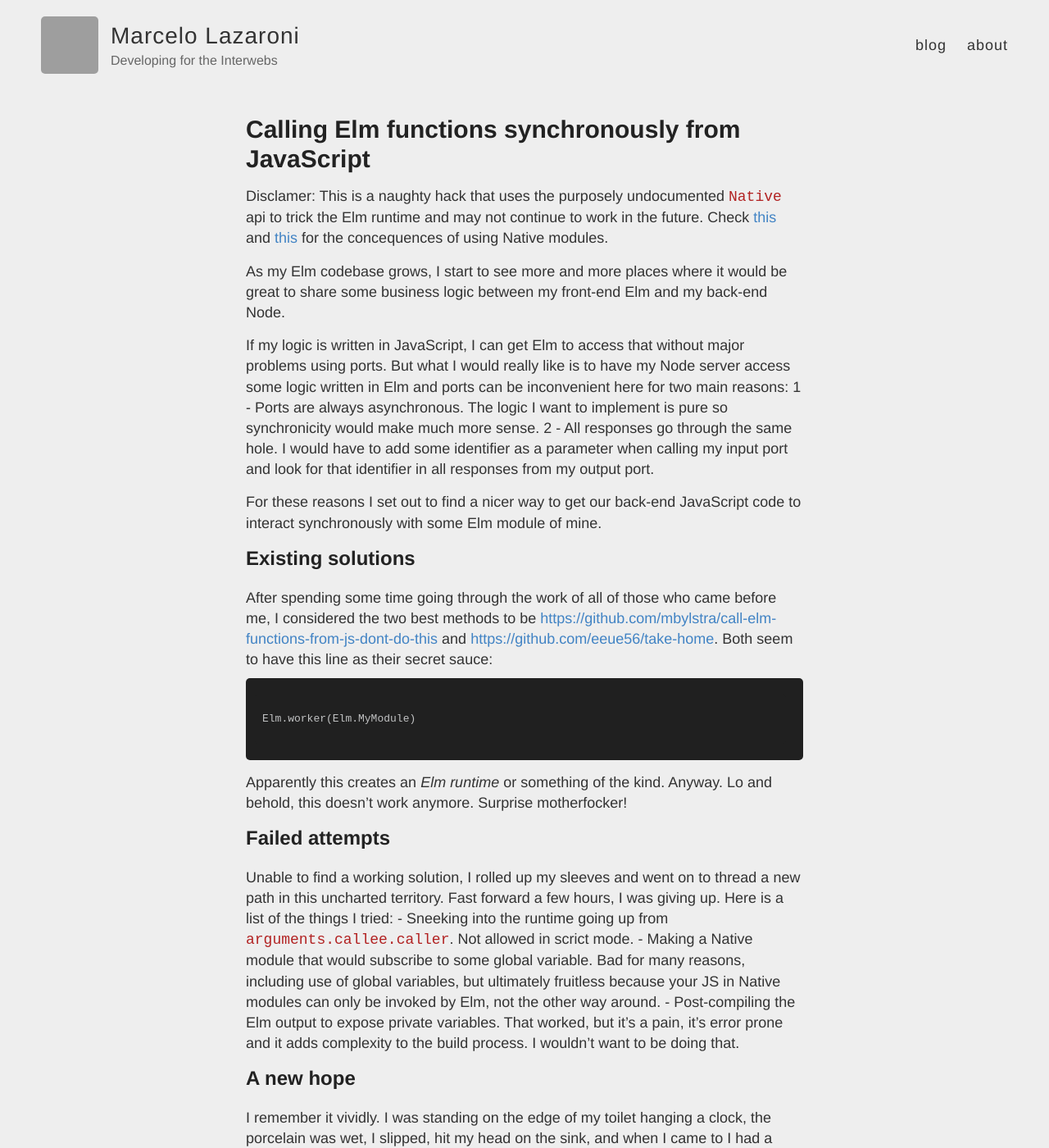
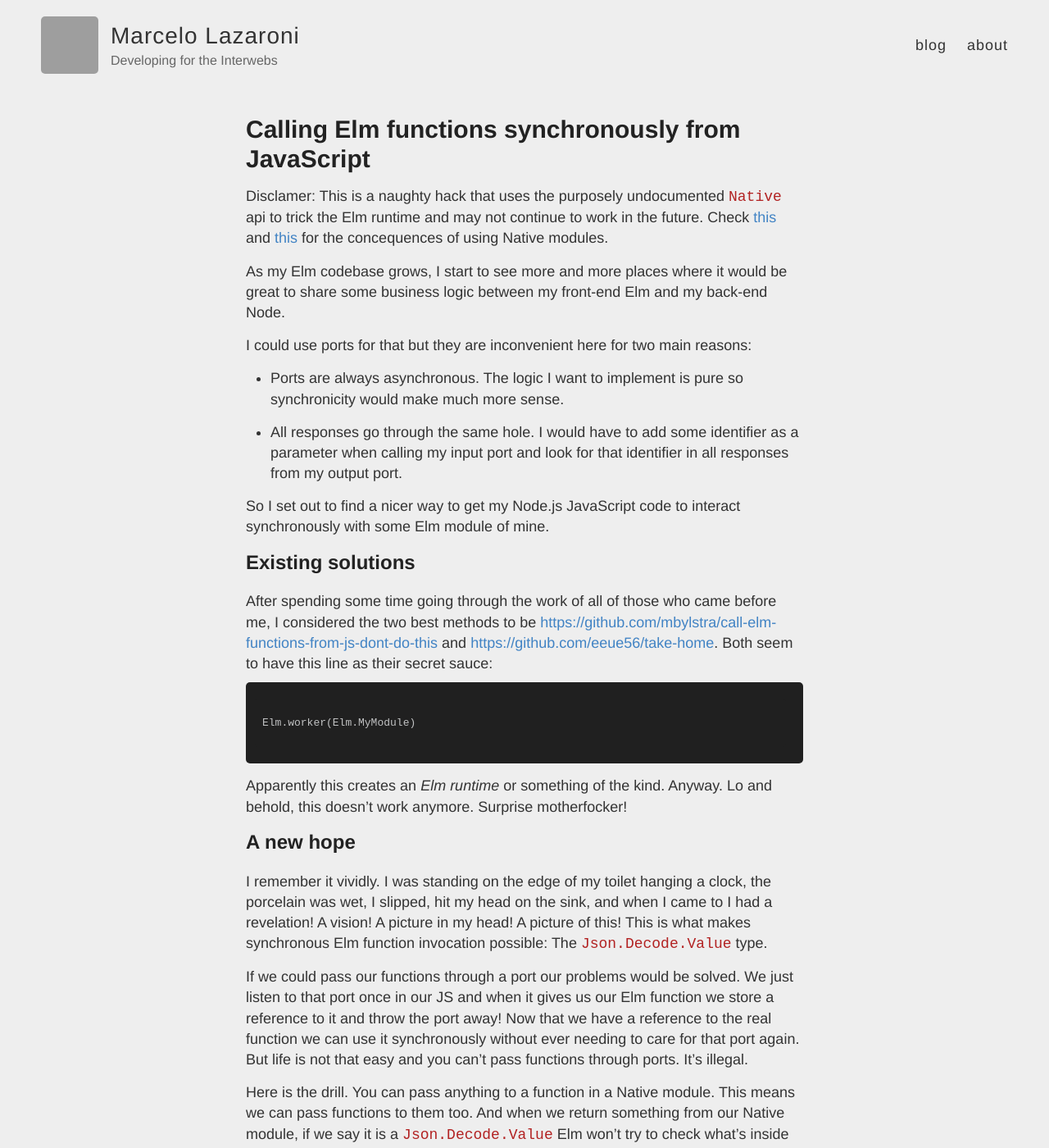
Before and after one commit to lazamar/lazamar.github.io, a Jekyll site: the page built from _posts/2017-05-23-calling-elm-functions-synchronously.md, in a window 1280 px wide and 1400 px high. Shown: the whole window at 82% size. Built offline with Jekyll 4.4.1, drawn with Linux system fonts in a browser that asks for light colours; comment, search, counter and statistics services are not loaded; grey boxes are pictures that could not be loaded.

Commit message:
Remove failed attempts

````diff
--- a/_posts/2017-05-23-calling-elm-functions-synchronously.md
+++ b/_posts/2017-05-23-calling-elm-functions-synchronously.md
@@ -8,11 +8,14 @@ Disclamer: This is a naughty hack that uses the purposely undocumented `Native`
 
 As my Elm codebase grows, I start to see more and more places where it would be great to share some business logic between my front-end Elm and my back-end Node.
 
-If my logic is written in JavaScript, I can get Elm to access that without major problems using ports. But what I would really like is to have my Node server access some logic written in Elm and ports can be inconvenient here for two main reasons:
-    1 - Ports are always asynchronous. The logic I want to implement is pure so synchronicity would make much more sense.
-    2 - All responses go through the same hole. I would have to add some identifier as a parameter when calling my input port and look for that identifier in all responses from my output port.
+I could use ports for that but they are inconvenient here for two main reasons:
 
-For these reasons I set out to find a nicer way to get our back-end JavaScript code to interact synchronously with some Elm module of mine.
+ - Ports are always asynchronous. The logic I want to implement is pure so synchronicity would make much more sense.
+
+
+ - All responses go through the same hole. I would have to add some identifier as a parameter when calling my input port and look for that identifier in all responses from my output port.
+
+So I set out to find a nicer way to get my Node.js JavaScript code to interact synchronously with some Elm module of mine.
 
 ## Existing solutions
 
@@ -21,14 +24,9 @@ After spending some time going through the work of all of those who came before
 ```
 Elm.worker(Elm.MyModule)
 ```
+
 Apparently this creates an *Elm runtime* or something of the kind. Anyway. Lo and behold, this doesn't work anymore. Surprise motherfocker!
 
-## Failed attempts
-
-Unable to find a working solution, I rolled up my sleeves and went on to thread a new path in this uncharted territory. Fast forward a few hours, I was giving up. Here is a list of the things I tried:
-    - Sneeking into the runtime going up from `arguments.callee.caller`. Not allowed in scrict mode.
-    - Making a Native module that would subscribe to some global variable. Bad for many reasons, including use of global variables, but ultimately fruitless because your JS in Native modules can only be invoked by Elm, not the other way around.
-    - Post-compiling the Elm output to expose private variables. That worked, but it's a pain, it's error prone and it adds complexity to the build process. I wouldn't want to be doing that.
 
 ## A new hope
 
````
